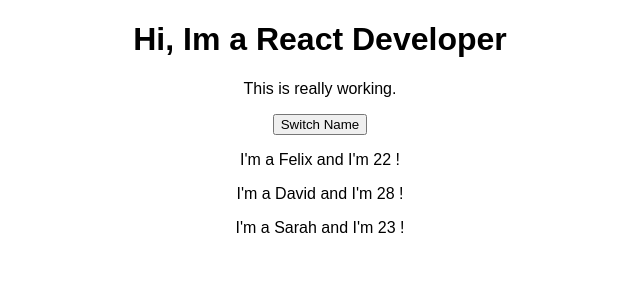
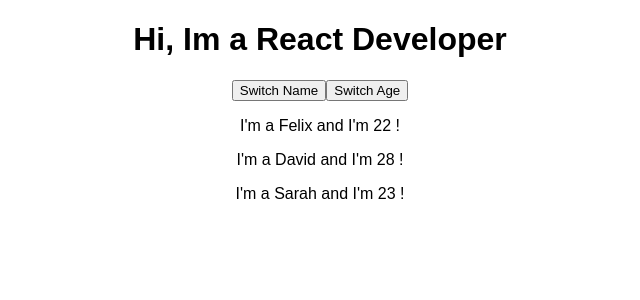
Before and after one commit to felixhaeberle/react-course, a React (Create React App) app in the folder section_03/react-complete-guide/: page / in a window 1280 px wide. Shown: the top 300 px of the page, without its empty margins (320-960 px from the left). Built offline with nearby package versions, Linux system fonts and the light colour scheme.

Commit message:
Create another change button

```diff
--- a/section_03/react-complete-guide/src/App.js
+++ b/section_03/react-complete-guide/src/App.js
@@ -21,13 +21,22 @@
       ]
     });
   }
+  switchAgeHandler = (newAge) => {
+    this.setState({
+      persons : [
+        {name: "Felix", age: newAge},
+        {name: "Claus", age: 22},
+        {name: "Vivien", age: 25}
+      ]
+    });
+  }
 
   render() {
     return (
       <div className="App">
         <h1>Hi, Im a React Developer</h1>
-        <p>This is really working.</p>
         <button onClick={() => this.switchNameHandler("Pascal")}>Switch Name</button>
+        <button onClick={() => this.switchAgeHandler("29")}>Switch Age</button>
         <Person
           name={this.state.persons[0].name}
           age={this.state.persons[0].age}
@@ -40,6 +49,7 @@
         <Person
           name={this.state.persons[2].name}
           age={this.state.persons[2].age}
+          click={this.switchAgeHandler.bind(this, "22")}
         />
       </div>
     );
```
